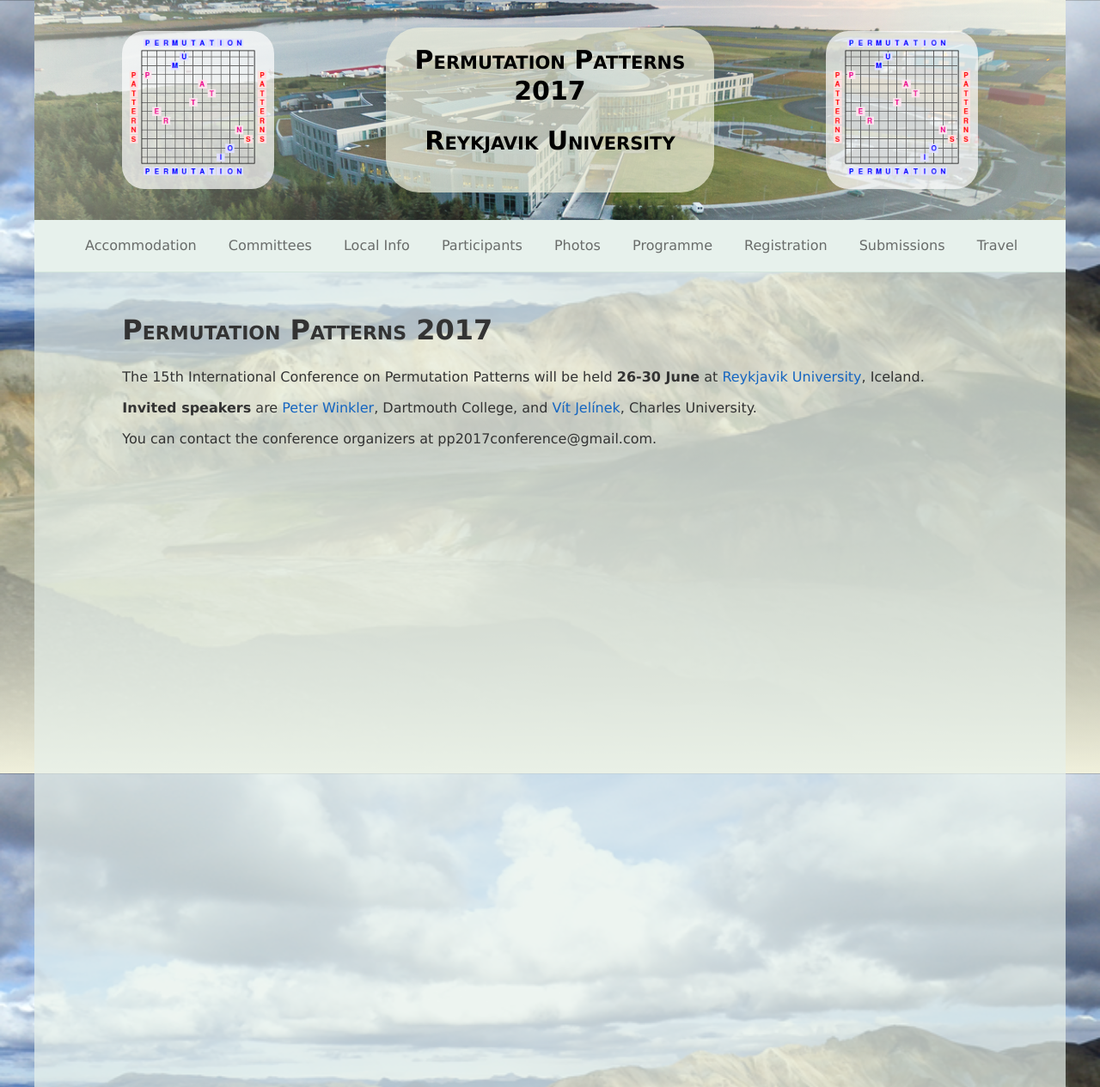
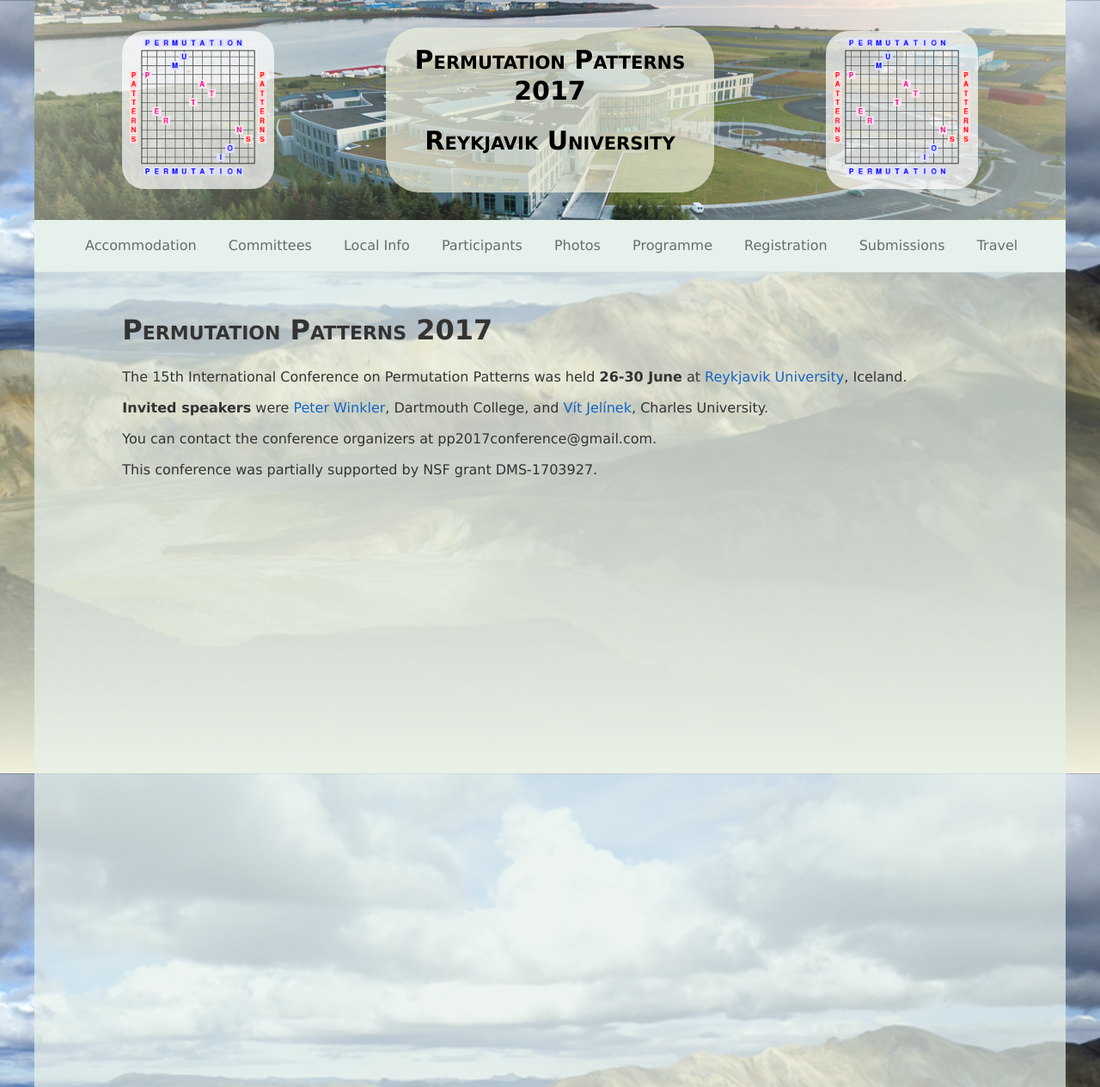
Before and after one commit to pp2017/pp2017.github.io, a Jekyll site: the page built from index.md, in a window 1280 px wide. Shown: the whole page at 86% size. Built offline with Jekyll 4.4.1, drawn with Linux system fonts in a browser that asks for light colours; nearby versions of some CDN libraries.

Commit message:
adding line about grant

```diff
--- a/index.md
+++ b/index.md
@@ -3,10 +3,10 @@ layout: page
 displaytitle: Permutation Patterns 2017
 ---
 
-The 15th International Conference on Permutation Patterns will be
+The 15th International Conference on Permutation Patterns was
 held **26-30 June** at [Reykjavik University][RU], Iceland.
 
-**Invited speakers** are
+**Invited speakers** were
 [Peter Winkler][PWinkler], Dartmouth College, and
 [Vít Jelínek][VJelinek], Charles University.
 
@@ -15,3 +15,5 @@ held **26-30 June** at [Reykjavik University][RU], Iceland.
 [VJelinek]: http://iuuk.mff.cuni.cz/~jelinek/
 
 You can contact the conference organizers at pp2017conference@gmail.com.
+
+This conference was partially supported by NSF grant DMS-1703927.
```
